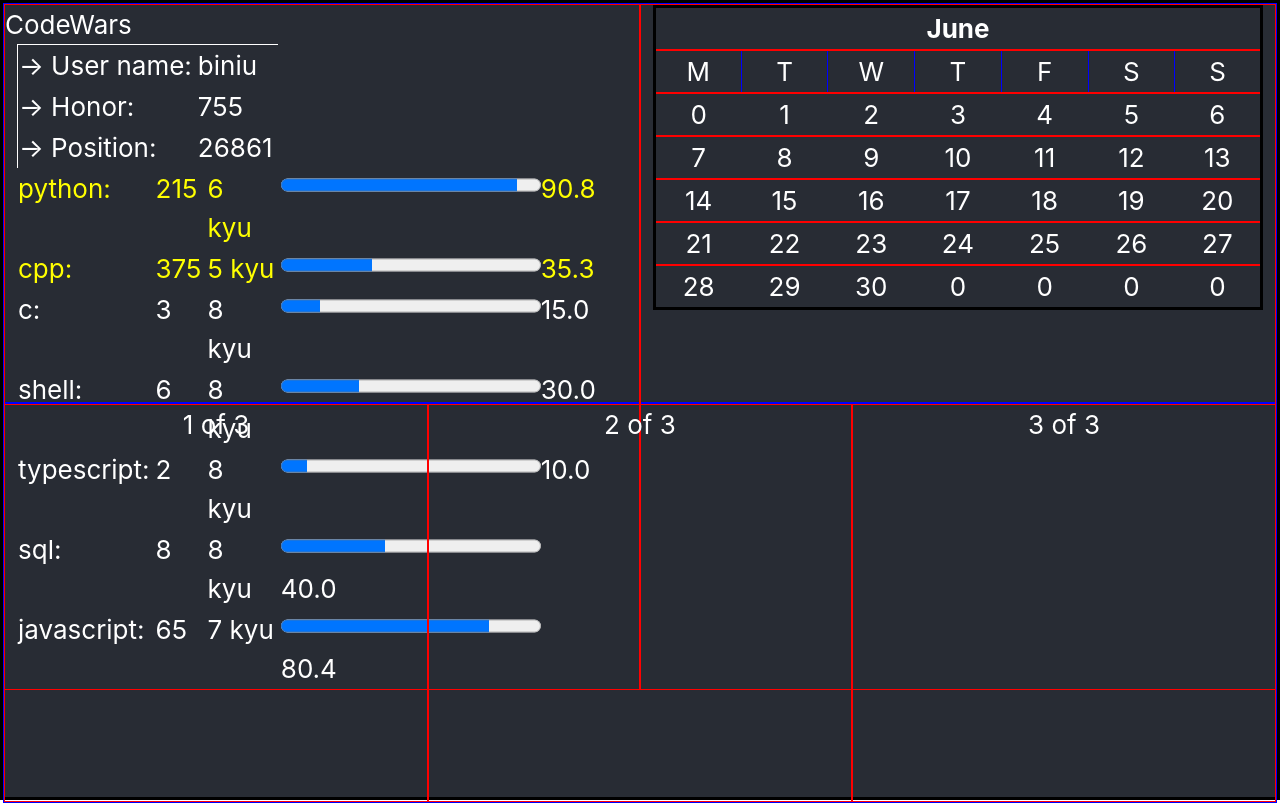
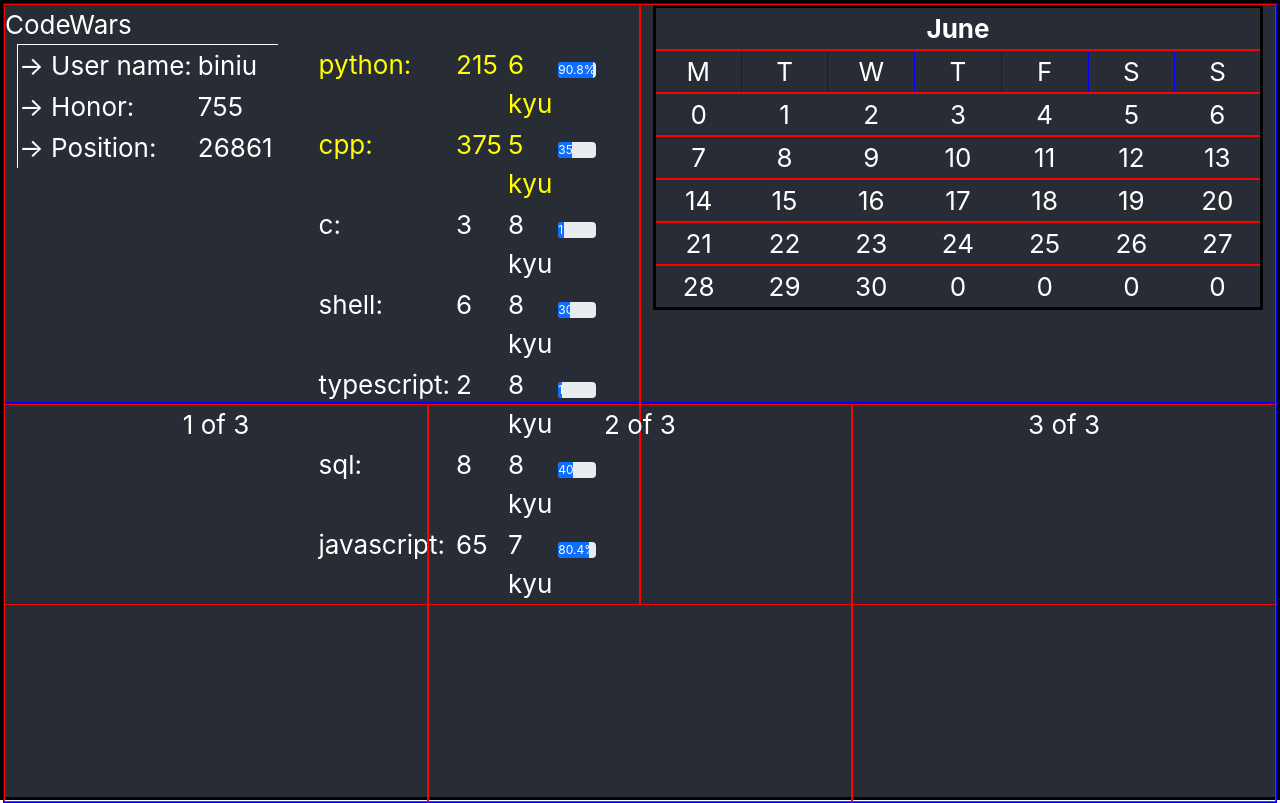
Before and after one commit to biniu/dashboard, a React (Create React App) app: page / in a window 1280 px wide. Built offline with nearby package versions, Linux system fonts and the light colour scheme; data requests are answered from the project's data file; the HTML template or start-up script is replaced by a standard one.

Commit message:
add progress bar

```diff
--- a/src/Commponents/CodeWarsClient.js
+++ b/src/Commponents/CodeWarsClient.js
@@ -1,5 +1,5 @@
 import React from 'react';
-import {Col, Row} from "react-bootstrap";
+import {Col, ProgressBar, Row} from "react-bootstrap";
 
 class CodeWarsClient extends React.Component {
 
@@ -36,7 +36,7 @@
             {name: "2 dan", score: 97225},
         ]
         let percent = 0
-        let x, y = 0
+        let x,y = 0
         for (let i = 0; i < levels.length; i++) {
             if (levels[i].score > langObj.score) {
                 x = levels[i].score - levels[i - 1].score
@@ -61,8 +61,11 @@
                 <td className={"cwTD"}
                     style={{color: langObj.color}}
                 >
-                    <progress max={x} value={y}> {percent} </progress>
-                    {percent}
+                    <ProgressBar now={percent} label={`${percent}%`} srOnly />
+                    {/*<progress max={x} value={y}*/}
+                    {/*          style={{color: langObj.color}}*/}
+                    {/*> {percent} </progress>*/}
+                    {/*{percent}*/}
                 </td>
 
             </>
```
